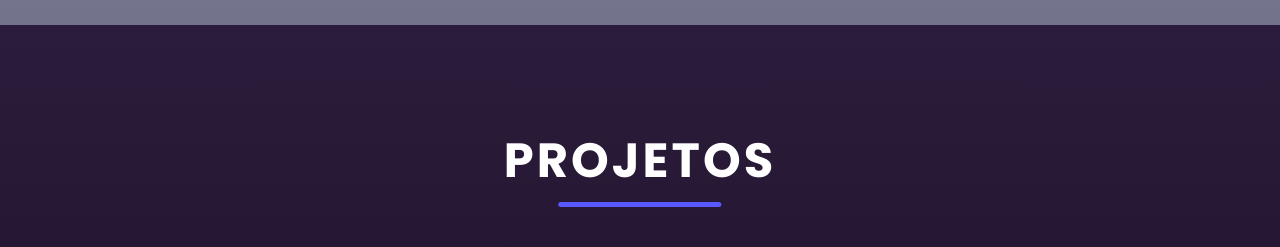
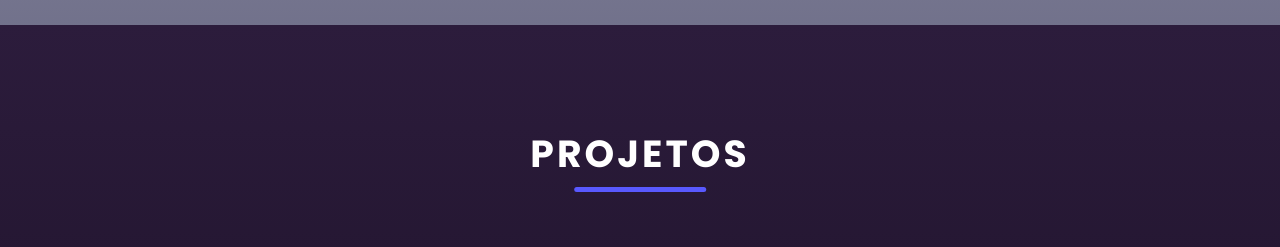
Before and after one commit to SantV7/personal_portifolio, a React (Vite) app: page / in a window 1280 px wide. Shown: the part 1660-1907 px from the top of the page. Built offline with nearby package versions, Linux system fonts and the light colour scheme; some icons are missing.

Commit message:
alteration on h3 projects

```diff
--- a/src/style/projects/projects.css
+++ b/src/style/projects/projects.css
@@ -14,7 +14,7 @@
 #projects-header h3 {
     display: inline-block;
     color: white;
-    font-size: 3rem;
+    font-size: 2.36rem;
     text-transform: uppercase;
     letter-spacing: 3px;
     position: relative;
```
